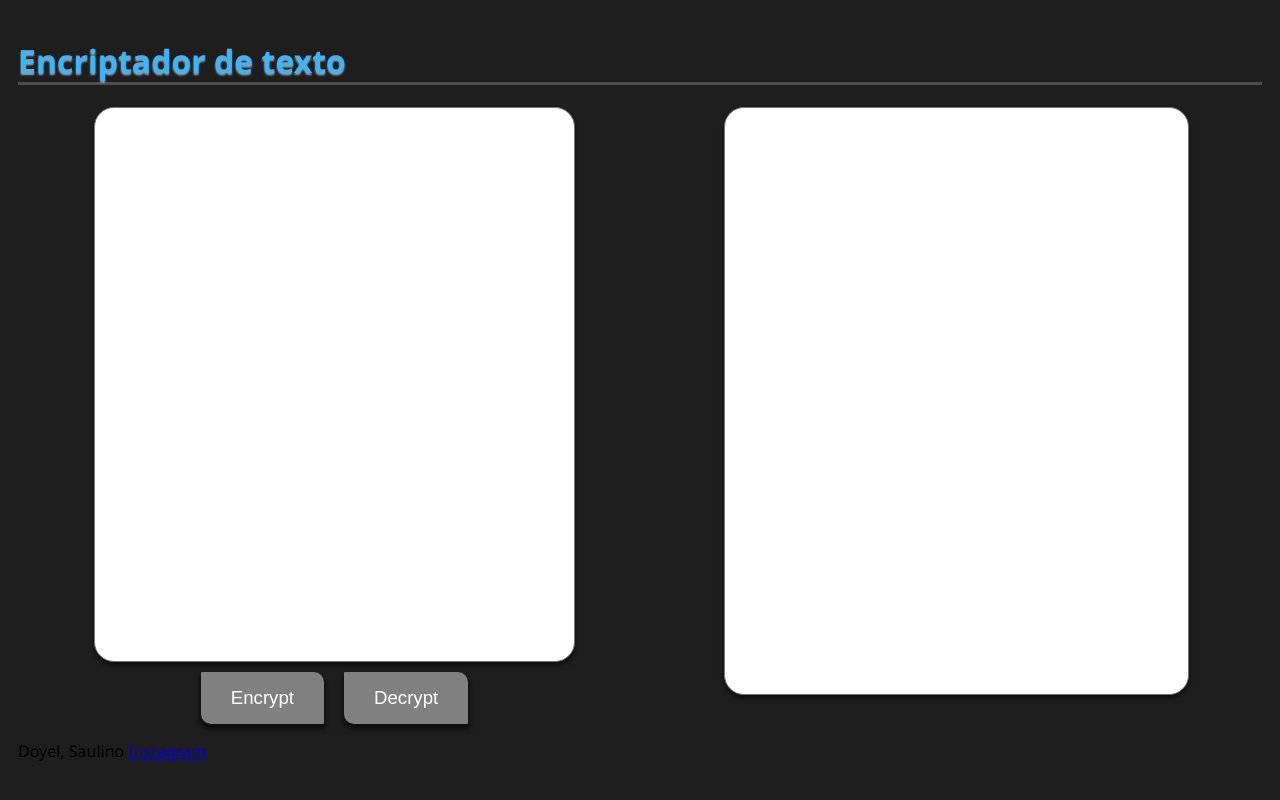
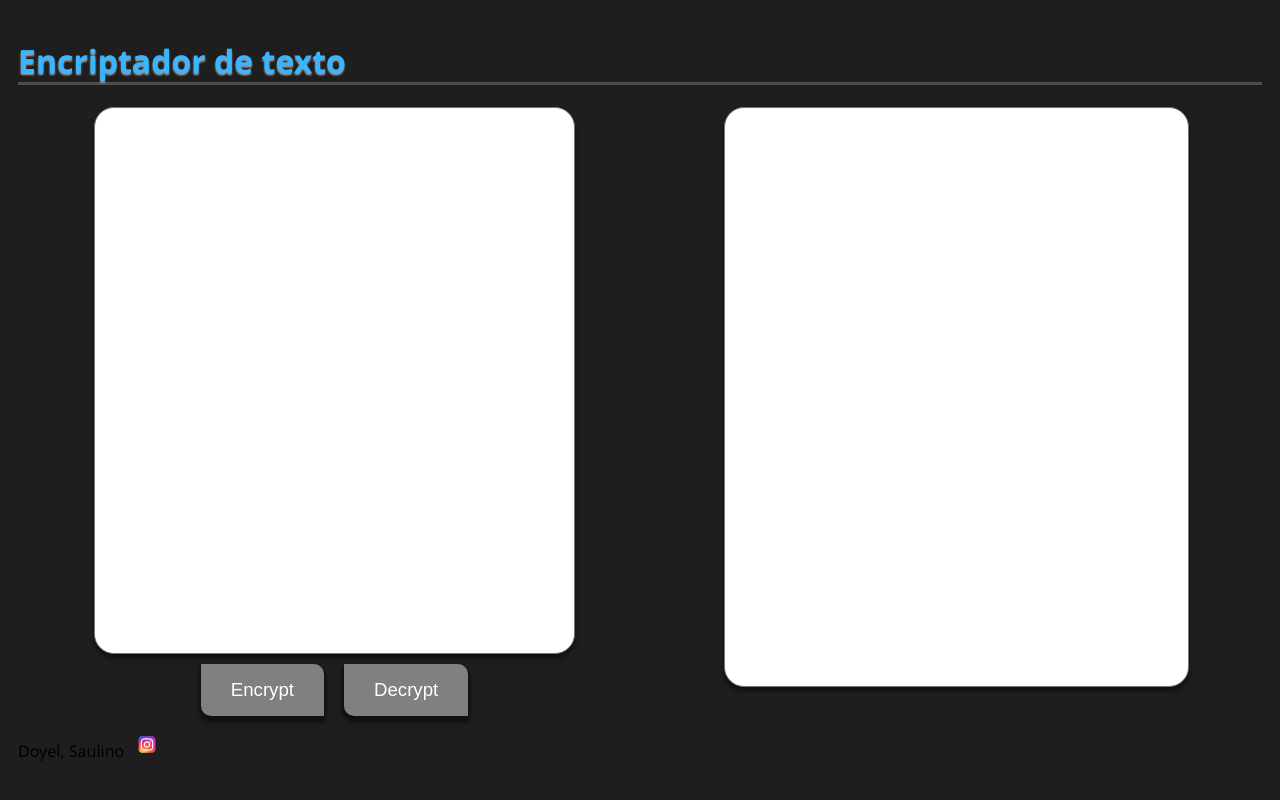
Before and after one commit to Doyit0/Challenge-Encriptador, a plain HTML site: page index.html in a window 1280 px wide. Drawn offline with Linux system fonts and the light colour scheme.

Commit message:
Todo funcionando falta estilo

```diff
--- a/index.html
+++ b/index.html
@@ -38,7 +38,7 @@
 </body>
 
 <footer>
-     <p>Doyel, Saulino <a href="https://instagram.com/doyito">Instagram</a></p>
+     <p>Doyel, Saulino <a href="https://instagram.com/doyito"><img class="instaIcon" src="images/instagram-icon.svg" alt="Instagram Icon" ></a></p>
 </footer>
 
 </html>
--- a/style.css
+++ b/style.css
@@ -107,3 +107,8 @@ textarea {
   transform: translateY(-4em) scale(1.5);
   transition: 250ms;
 }
+
+.instaIcon{
+  height: 25px;
+
+}
```
Also changed, not shown: images/instagram-icon.svg (added).
